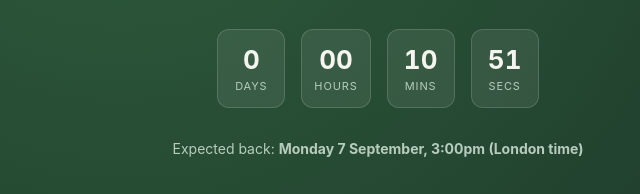
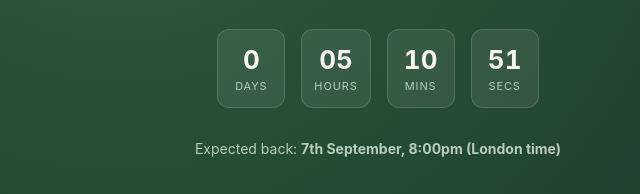
Before and after one commit to PlantDesigns/tree-logbooks, a plain HTML site: page index.html in a window 1280 px wide. Shown: the part 380-574 px from the top of the page, 262-902 px from the left. Drawn offline with Linux system fonts and the light colour scheme.

Commit message:
index.html

```diff
--- a/index.html
+++ b/index.html
@@ -95,14 +95,14 @@
       <div class="unit"><span class="num" id="secs">--</span><span class="label">Secs</span></div>
     </div>
 
-    <div class="relaunch">Expected back: <strong>Monday 7 September, 3:00pm (London time)</strong></div>
+    <div class="relaunch">Expected back: <strong>7th September, 8:00pm (London time)</strong></div>
 
     <div class="footer">Plant Designs — Tree Service Logbooks</div>
   </div>
 
 <script>
-  // Target: Monday 7 September 2026, 15:00 London time (BST, UTC+1)
-  const target = new Date("2026-09-07T15:00:00+01:00").getTime();
+  // Target: Monday 7 September 2026, 20:00 London time (BST, UTC+1)
+  const target = new Date("2026-09-07T20:00:00+01:00").getTime();
 
   function tick() {
     const now = Date.now();
```
